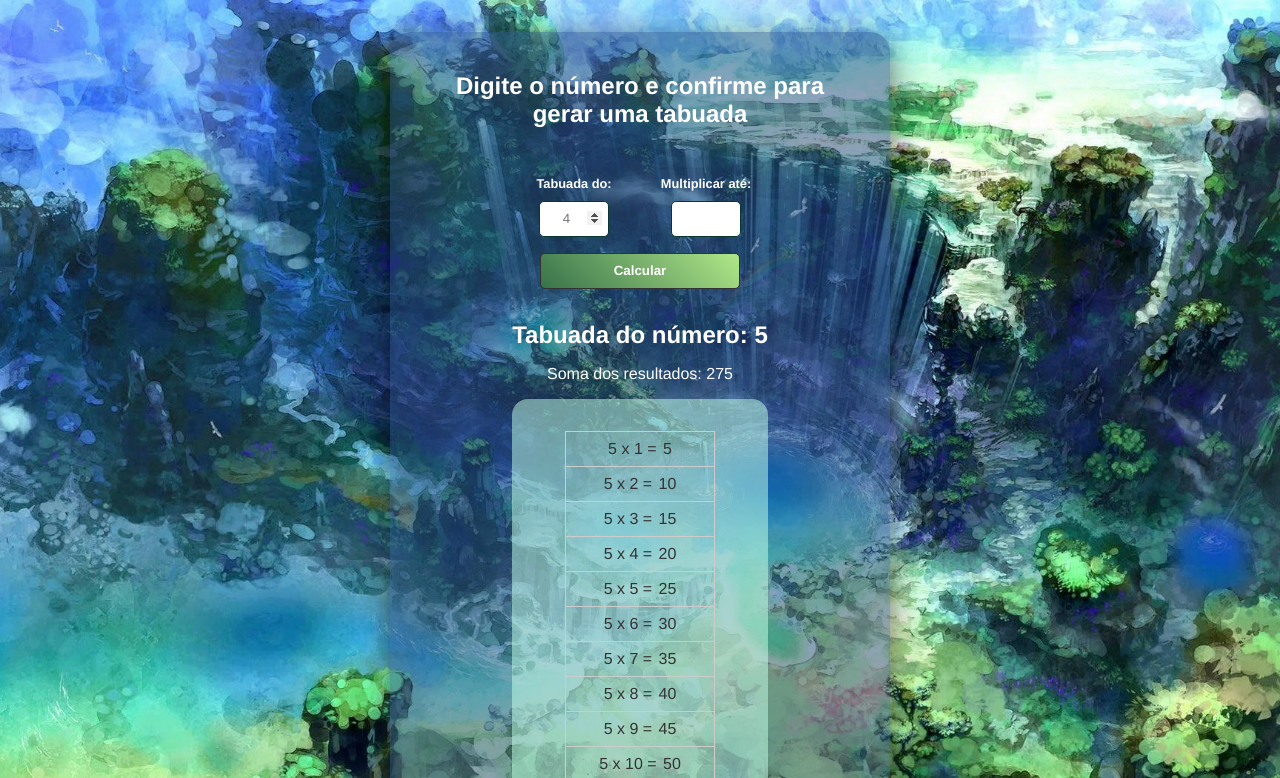
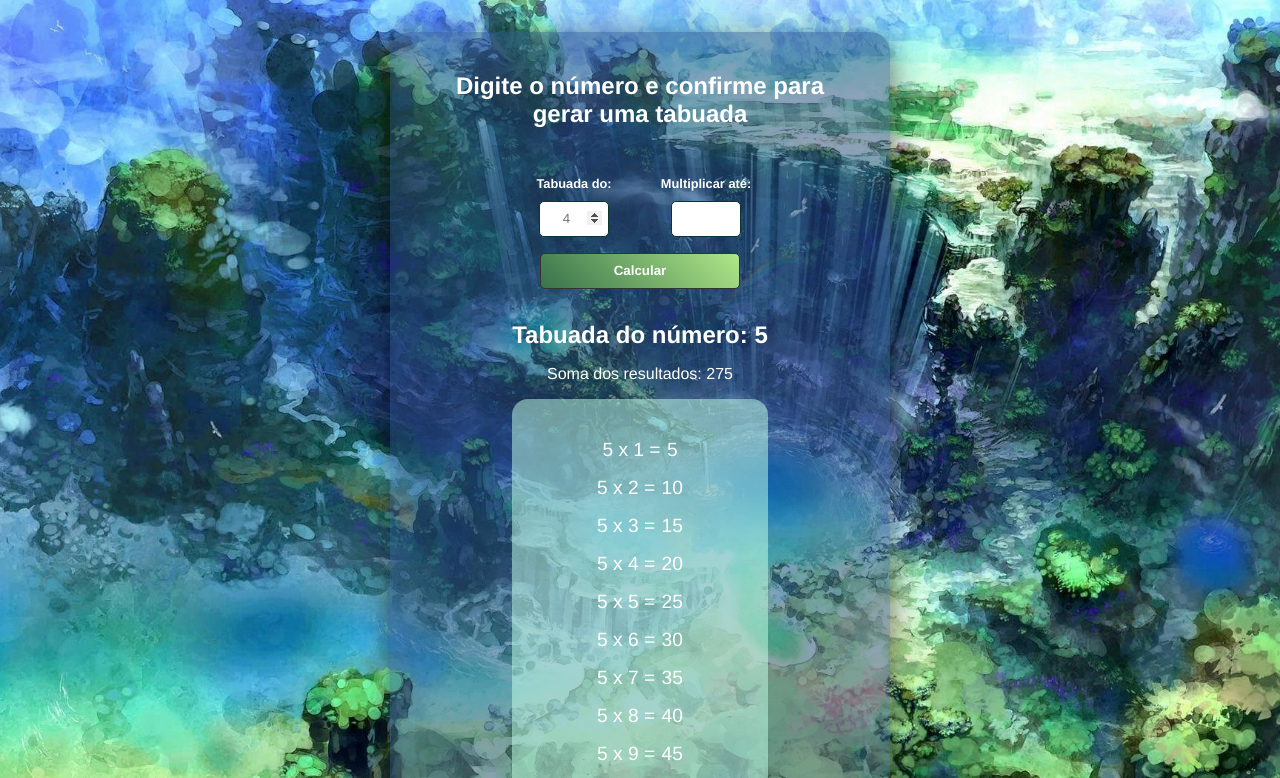
Before and after one commit to Zubizeru/tabuada-frases, a plain HTML site: page index.html in a window 1280 px wide. Both pictures are taken after typing "5" into the empty fields and a click on the input "Calcular". Shown: the top 778 px of the page. Drawn offline with Linux system fonts and the light colour scheme.

Commit message:
feat: atualizando color

```diff
--- a/css/style.css
+++ b/css/style.css
@@ -118,15 +118,12 @@ h2 {
 #multiplication-operations .row {
   display: flex;
   justify-content: center;
-  border: 1px solid #ccc;
   border-bottom: none;
   padding: 0.5rem;
   width: 150px;
   text-align: center;
-}
-
-#multiplication-operations .row:last-child {
-  border-bottom: 1px solid #ccc;
+  color: #fff;
+  font-size: 1.2rem;
 }
 
 #multiplication-operations .result {
```
